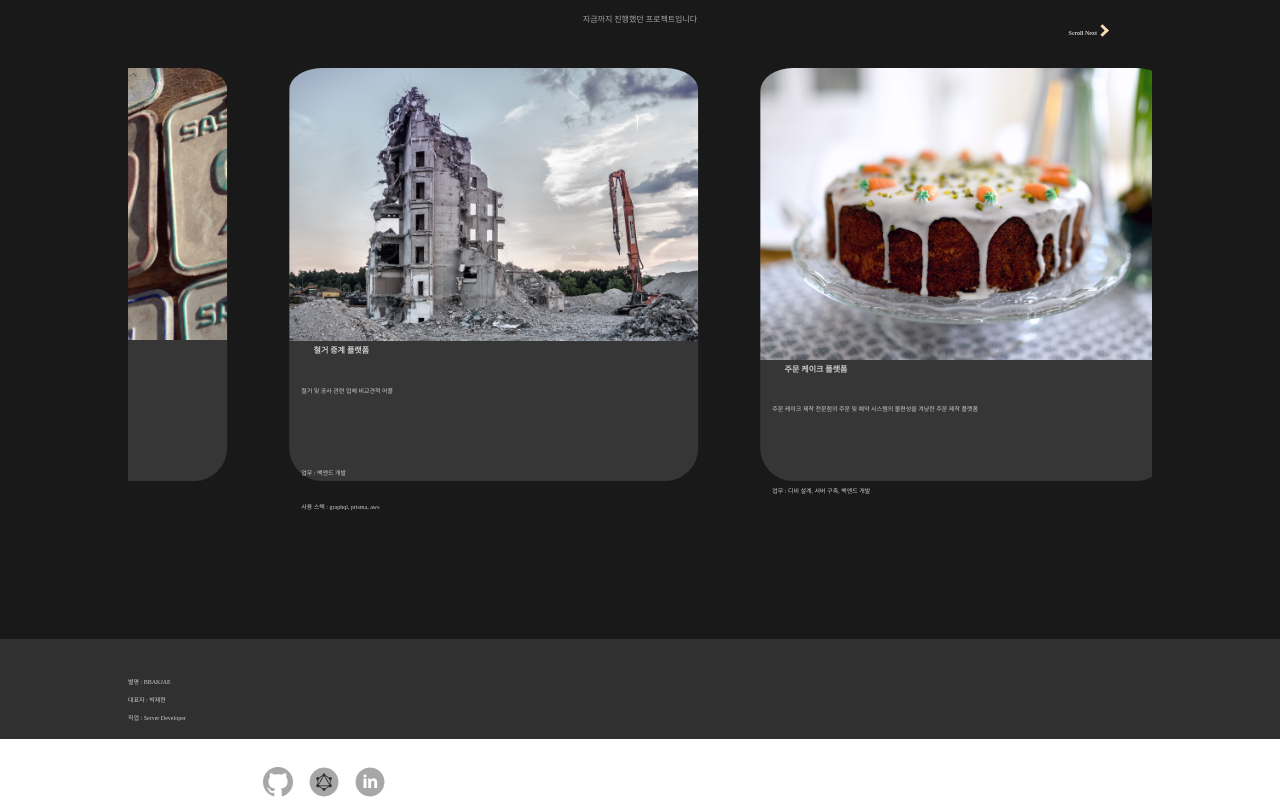
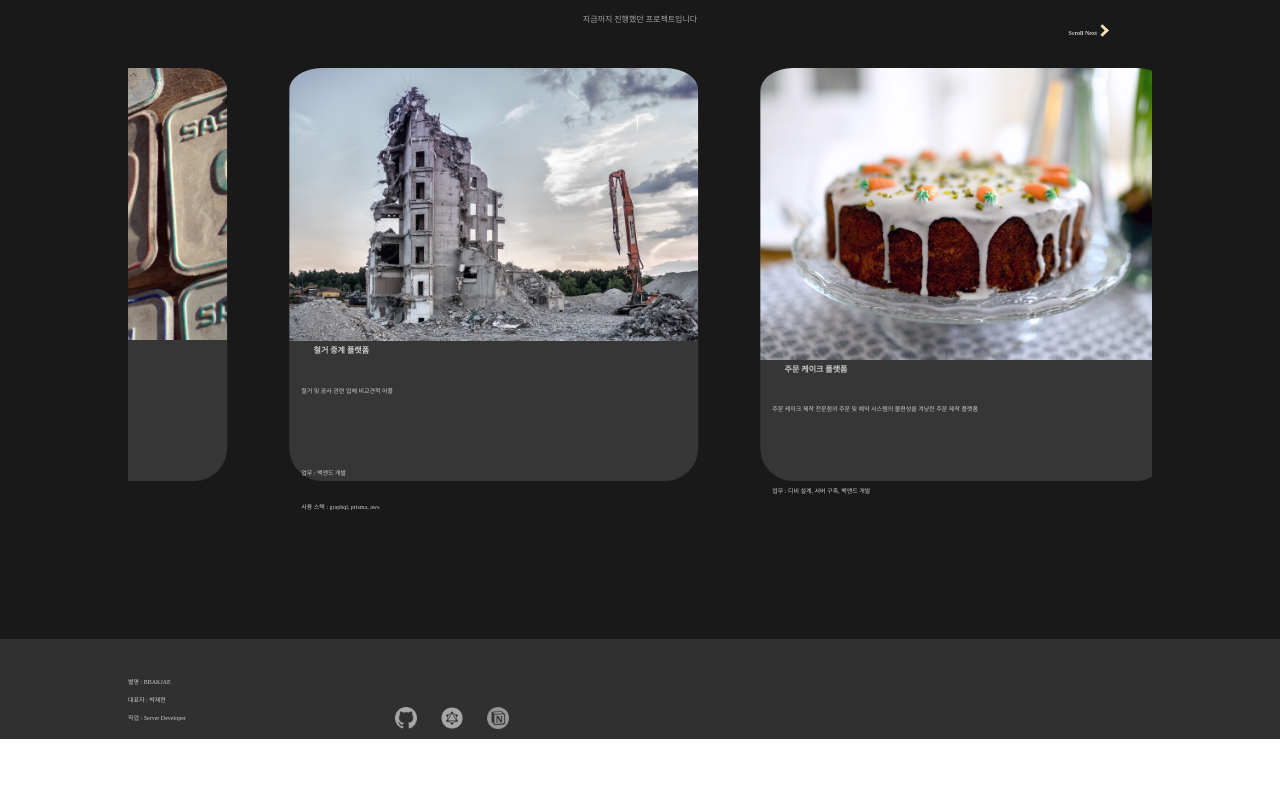
Before and after one commit to bbakjae/portfolio-mobile, a Next.js app: page / in a window 1280 px wide. Shown: the part 1476-2273 px from the top of the page. After the commit the page ends 2215 px from the top, so only its background shows below. Built offline with nearby package versions, Linux system fonts and the light colour scheme.

Commit message:
add Notion

```diff
--- a/src/pages/images.tsx
+++ b/src/pages/images.tsx
@@ -23,8 +23,10 @@ import covid from '../../public/project_img/covid.jpg';
 import demolition from '../../public/project_img/demolition.jpg';
 import phone from '../../public/project_img/phone.jpg';
 import tablet from '../../public/project_img/tablet.jpg';
+import notion from '../../public/notion.png';
 
 export const img = {
+  notion,
   logo,
   graphqlMenu,
   github,
--- a/src/pages/index.tsx
+++ b/src/pages/index.tsx
@@ -6,6 +6,7 @@ import { projects } from './ProjectInfo';
 
 const {
   github,
+  notion,
   insta,
   logo,
   profile,
@@ -121,8 +122,11 @@ const HomePage = () => {
             <a href='https://api.bbakjae.me/portfolio/graphql' className='menu-icon'>
               <img src={graphqlMenu.src}></img>
             </a>
-            <a href='https://www.instagram.com/bbak__jae/' className='menu-icon'>
-              <img src={insta.src}></img>
+            <a
+              href='https://towering-agate-4d8.notion.site/BBakJae-s-Notion-9062aecf3a8f44bd8c14c029e365dfc1'
+              className='menu-icon'
+            >
+              <img src={notion.src}></img>
             </a>
           </div>
         </div>
--- a/src/styles/main.css
+++ b/src/styles/main.css
@@ -57,6 +57,7 @@
 }
 .menu-icon {
   margin-inline: 0.5rem;
+  padding: 3%;
 }
 
 .intro-box {
@@ -284,8 +285,9 @@
 }
 
 .contact-right {
-  margin-top: 10%;
-  margin-right: 20%;
+  margin-top: 5%;
+  margin-left: 10%;
+  margin-right: 10%;
 
   color: #cccccc;
   float: right;
```
Also changed, not shown: public/notion.png (added).
